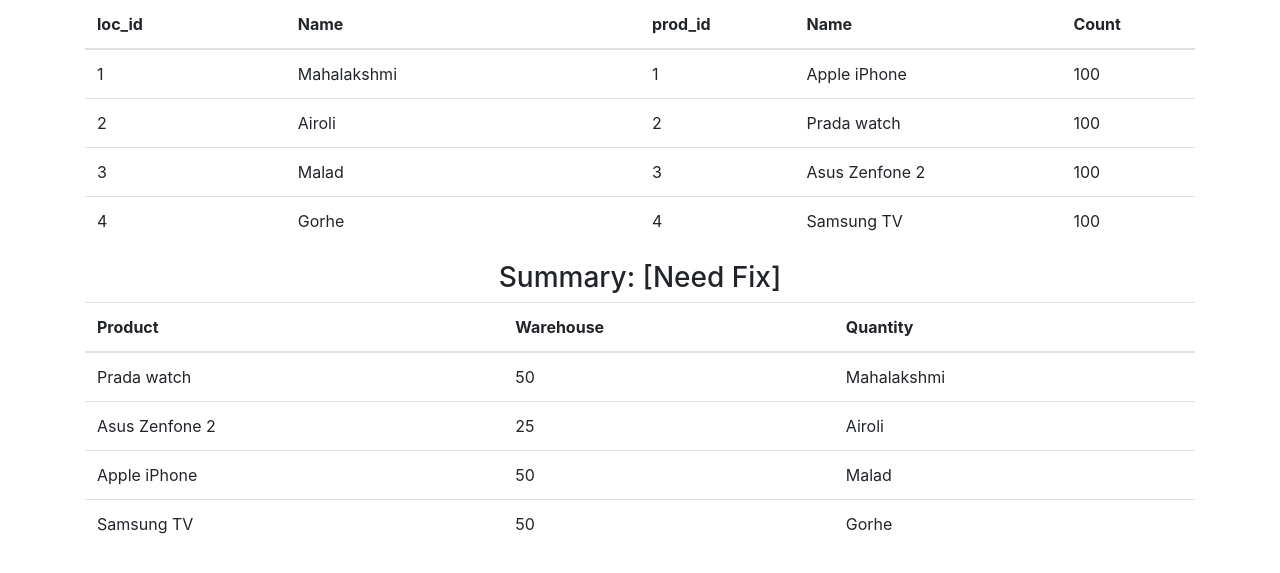
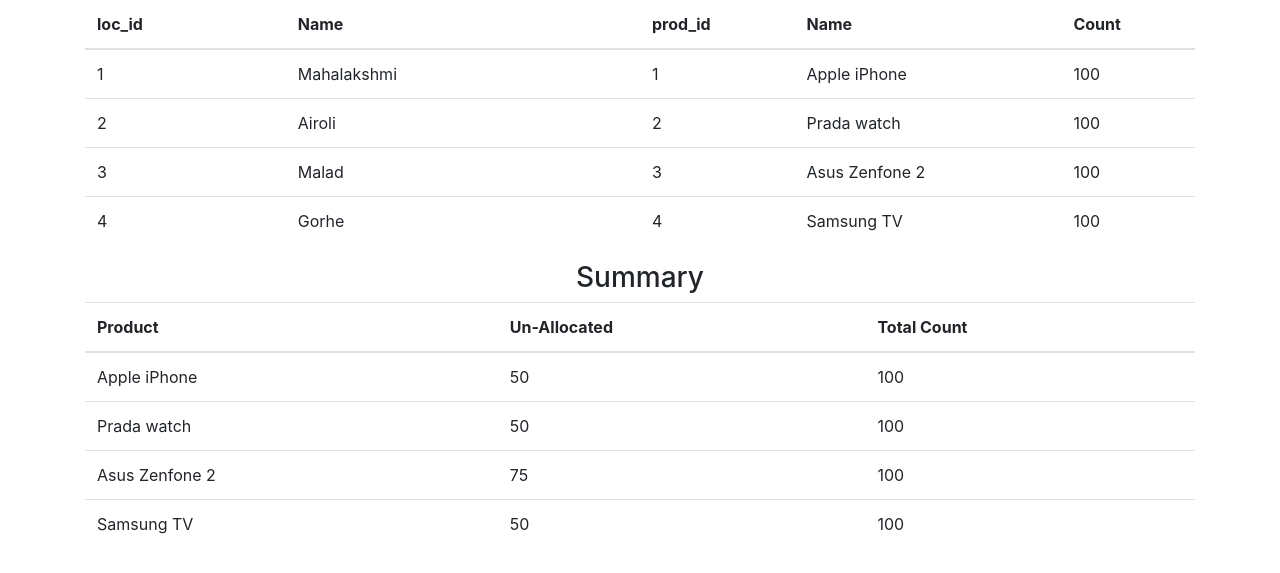
Before and after one commit to gavindsouza/inventory-management-system, a Flask app: page / in a window 1280 px wide. Shown: the part 113-686 px from the top of the page. Run offline with Flask 2, Linux system fonts and the light colour scheme; data comes from the database, SQL or seed files in the repository; both versions use the stored data as it was before the commit; some libraries are stand-ins or nearby versions.

Commit message:
[FIXES] summary query, unallocated update [REMOVED] balance table

```diff
--- a/inventory/app.py
+++ b/inventory/app.py
@@ -62,28 +62,6 @@ def init_database():
                                 FOREIGN KEY(from_loc_id) REFERENCES location(loc_id),
                                 FOREIGN KEY(to_loc_id) REFERENCES location(loc_id));
     """)
-    cursor.execute("""
-    CREATE TABLE IF NOT EXISTS balance(prod_id INTEGER NOT NULL,
-                                loc_id INTEGER NOT NULL,
-                                quantity INTEGER NOT NULL,
-                                FOREIGN KEY(prod_id) REFERENCES products(prod_id),
-                                FOREIGN KEY(loc_id) REFERENCES location(loc_id))
-    """)
-    #
-    #   FIX the trigger
-    #
-    # cursor.execute("""
-    #    CREATE TRIGGER IF NOT EXISTS update_balance
-    #                    AFTER INSERT ON logistics
-    #                    FOR EACH ROW
-    #                    BEGIN
-    #                        INSERT OR IGNORE INTO balance
-    #                            SELECT NEW.prod_id, NEW.to_loc_id, NEW.prod_quantity FROM logistics;
-    #                        UPDATE balance
-    #                            SET quantity  = OLD.quantity + NEW.quantity WHERE rowid = NEW.rowid;
-    #                    END;
-    # """)
-
     db.commit()
 
 
@@ -100,9 +78,7 @@ def summary():
         cursor.execute("SELECT * FROM products")
         products = cursor.fetchall()
         cursor.execute("""
-        SELECT products.prod_name, logistics.prod_quantity, location.loc_name FROM products, logistics, location
-        WHERE products.prod_id == logistics.prod_id AND logistics.to_loc_id == location.loc_id
-        GROUP BY logistics.to_loc_id
+        SELECT prod_name, unallocated_quantity, prod_quantity FROM products
         """)
         q_data = cursor.fetchall()
     except sqlite3.Error as e:
@@ -204,32 +180,35 @@ def movement():
     cursor.execute("SELECT loc_id, loc_name FROM location")
     locations = cursor.fetchall()
 
-    #
-    #   add test conditions: --> TRY MOVING PRODUCTS TO DIFFERENT PLACES
-    #   ^ tried ------------> didnt work as product wasnt subtracted
-    # cursor.execute("""
-    # SELECT products.prod_name, logistics_1.prod_quantity, location.loc_name
-    # FROM products, logistics logistics_1 INNER JOIN logistics logistics_2 , location
-    # WHERE products.prod_id == logistics_1.prod_id AND location.loc_id == logistics_1.to_loc_id
-    #     AND logistics_1.trans_id == logistics_2.trans_id
-    # """)
+    log_summary = []
+    for p_id in [x[0] for x in products]:
+        cursor.execute("SELECT prod_name FROM products WHERE prod_id = ?", (p_id, ))
+        temp_prod_name = cursor.fetchone()
 
-    # NEW method here yay!
-    # cursor.execute("""
-    # SELECT SUM(l1.prod_quantity) - SUM(l2.prod_quantity)
-    # FROM logistics l1, logistics l2, products p
-    # WHERE l1.prod_id == l2.prod_id AND l1.prod_id == p.prod_id
-    # AND l1.prod_id == ? AND l1.to_loc_id == ? AND l2.from_loc_id == ?
-    # GROUP BY p.prod_name
-    # """, (1, 1, 1))
+        for l_id in [x[0] for x in locations]:
+            cursor.execute("SELECT loc_name FROM location WHERE loc_id = ?", (l_id,))
+            temp_loc_name = cursor.fetchone()
 
-    cursor.execute("""
-    SELECT log.prod_id, log.to_loc_id, SUM(log.prod_quantity)
-    FROM logistics log
-    WHERE log.prod_id = ? OR log.to_loc_id = ?
+            cursor.execute("""
+            SELECT SUM(log.prod_quantity)
+            FROM logistics log
+            WHERE log.prod_id = ? AND log.to_loc_id = ?
+            """, (p_id, l_id))
+            sum_to_loc = cursor.fetchone()
 
-    """, (1, 1))
-    log_summary = cursor.fetchall()
+            cursor.execute("""
+            SELECT SUM(log.prod_quantity)
+            FROM logistics log
+            WHERE log.prod_id = ? AND log.from_loc_id = ?
+            """, (p_id, l_id))
+            sum_from_loc = cursor.fetchone()
+
+            if sum_from_loc[0] is None:
+                sum_from_loc = (0,)
+            if sum_to_loc[0] is None:
+                sum_to_loc = (0,)
+
+            log_summary += [(temp_prod_name + temp_loc_name + (sum_to_loc[0] - sum_from_loc[0],))]
 
     # CHECK if reductions are calculated as well!
     # summary data --> in format:
@@ -238,13 +217,13 @@ def movement():
     alloc_json = {}
     for row in log_summary:
         try:
-            if row[2] in alloc_json[row[0]].keys():
-                alloc_json[row[0]][row[2]] += row[1]
+            if row[1] in alloc_json[row[0]].keys():
+                alloc_json[row[0]][row[1]] += row[2]
             else:
-                alloc_json[row[0]][row[2]] = row[1]
-        except KeyError:
+                alloc_json[row[0]][row[1]] = row[2]
+        except (KeyError, TypeError):
             alloc_json[row[0]] = {}
-            alloc_json[row[0]][row[2]] = row[1]
+            alloc_json[row[0]][row[1]] = row[2]
     alloc_json = json.dumps(alloc_json)
     # print(alloc_json)
 
@@ -264,19 +243,6 @@ def movement():
                     FROM products, location
                     WHERE products.prod_name == ? AND location.loc_name == ?
                 """, (quantity, prod_name, to_loc))
-
-                """Tried the following method first ---> """
-                # cursor.execute("SELECT loc_id FROM location WHERE loc_name == ?", (to_loc,))
-                # to_loc = ''.join([str(x[0]) for x in cursor.fetchall()])
-                #
-                # cursor.execute("SELECT prod_id FROM products WHERE prod_name == ?", (prod_name,))
-                # prod_id = ''.join([str(x[0]) for x in cursor.fetchall()])
-                #
-                # print(from_loc, to_loc, prod_id)
-                # cursor.execute("""
-                # INSERT INTO logistics (prod_id, to_loc_id, prod_quantity)
-                # VALUES (?, ?, ?)
-                # """, (prod_id, to_loc, quantity))
 
                 # IMPORTANT to maintain consistency
                 cursor.execute("""
@@ -316,14 +282,6 @@ def movement():
         # if 'from loc' and 'to_loc' given the product is being shipped between warehouses
         else:
             try:
-                # cursor.execute("""
-                #     INSERT INTO logistics (prod_id, to_loc_id, prod_quantity)
-                #     SELECT products.prod_id, l1.loc_id, l2.loc_id, ?
-                #     FROM products, location l1, location l2
-                #     WHERE products.prod_name == ? AND l1.loc_name == ? AND l2.loc_name == ?
-                # """, (quantity, prod_name, to_loc, from_loc))
-                # SELECT loc_id, loc_name FROM location WHERE loc_name IN ("Mahalakshmi", "Airoli", "Malad") ORDER BY
-
                 cursor.execute("SELECT loc_id FROM location WHERE loc_name == ?", (from_loc,))
                 from_loc = ''.join([str(x[0]) for x in cursor.fetchall()])
 
@@ -400,7 +358,10 @@ def edit():
         if prod_name:
             cursor.execute("UPDATE products SET prod_name = ? WHERE prod_id == ?", (prod_name, str(prod_id)))
         if prod_quantity:
-            cursor.execute("UPDATE products SET prod_quantity = ? WHERE prod_id == ?", (prod_quantity, str(prod_id)))
+            cursor.execute("SELECT prod_quantity FROM products WHERE prod_id = ?", (prod_id,))
+            old_prod_quantity = cursor.fetchone()[0]
+            cursor.execute("UPDATE products SET prod_quantity = ?, unallocated_quantity =  unallocated_quantity + ? - ?"
+                           "WHERE prod_id == ?", (prod_quantity, prod_quantity, old_prod_quantity, str(prod_id)))
         db.commit()
 
         return redirect(url_for('product'))
--- a/inventory/templates/index.html
+++ b/inventory/templates/index.html
@@ -59,7 +59,7 @@
     </div>
 
     <div class="container" style="float: contour;" align="center">
-    <h3 align="center">Summary: [Need Fix]</h3>
+    <h3 align="center">Summary</h3>
         <div class="form-horizontal" title="Summary">
         {% if database == None or database|length == 0 %}
             <h3 align="center" class="font-weight-light">Summary not available yet</h3>
@@ -70,8 +70,8 @@
                     <thead>
                         <tr>
                             <th scope="col">Product</th>
-                            <th scope="col">Warehouse</th>
-                            <th scope="col">Quantity</th>
+                            <th scope="col">Un-Allocated</th>
+                            <th scope="col">Total Count</th>
                         </tr>
                     </thead>
                     <thead>
--- a/inventory/templates/movement.html
+++ b/inventory/templates/movement.html
@@ -16,11 +16,13 @@
                 <tbody>
                 <!-- Showing current state (just as index.html -->
                     {% for data in database %}
+                        {% if data[2] != 0 %}
                         <tr>
                             <td>{{ data[0] }}</td>
+                            <td>{{ data[1] }}</td>
                             <td>{{ data[2] }}</td>
-                            <td>{{ data[1] }}</td>
                         </tr>
+                        {% endif %}
                     {% endfor %}
                 </tbody>
             </table>
--- a/inventory/templates/product.html
+++ b/inventory/templates/product.html
@@ -25,7 +25,10 @@
                                 <div class="modal-dialog" role="document">
                                     <div class="modal-content">
                                         <div class="modal-body"><input name="prod_name" placeholder="{{ product[1] }}"></div>
-                                        <div class="modal-body"><input name="prod_quantity" placeholder="{{ product[2] }}"></div>
+                                        <div class="modal-body">
+                                            <input name="prod_quantity" placeholder="{{ product[2] }}">
+                                            <text class="font-weight-light">(only increase count)</text>
+                                        </div>
                                         <div class="modal-footer">
                                             <input name="prod_id" value="{{ product[0] }}" hidden aria-hidden="true">
                                             <button type="button" class="btn btn-default" data-dismiss="modal">Close</button>
```
Also changed, not shown: inventory/inventory.db.
